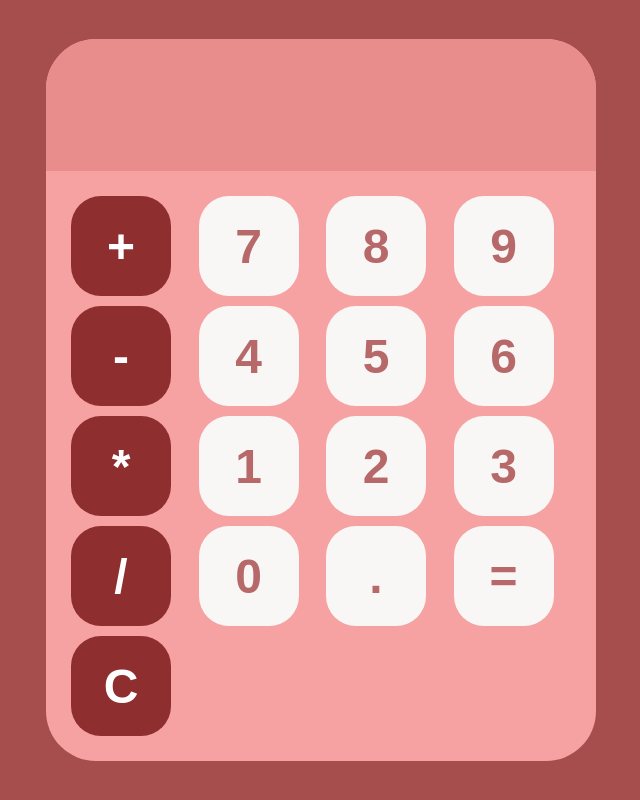
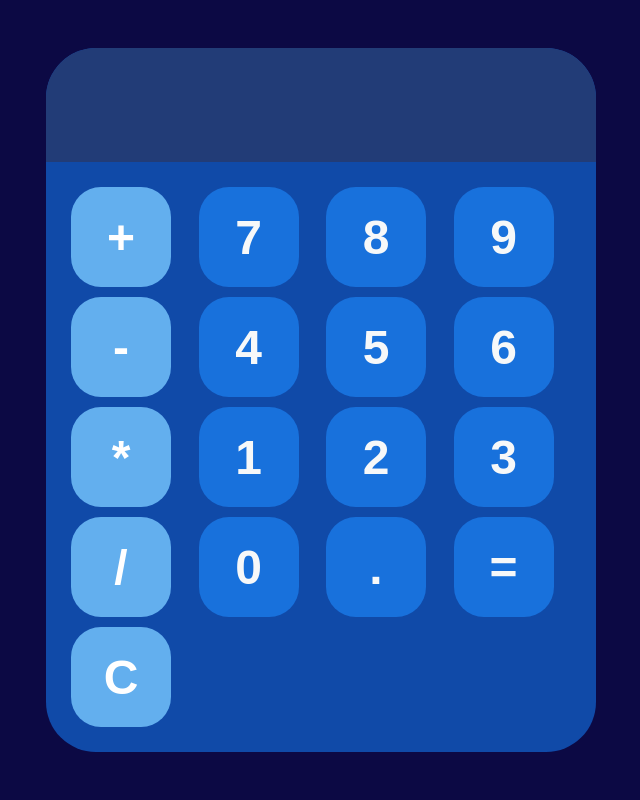
Before and after one commit to dinosaur21/Calculator, a plain HTML site: page index.html in a window 1280 px wide. Shown: the whole page, without its empty margins (319-959 px from the left). Drawn offline with Linux system fonts and the light colour scheme.

Commit message:
Update styles.css

```diff
--- a/styles.css
+++ b/styles.css
@@ -4,11 +4,11 @@ body{
     align-items: center;
     justify-content: center;
     height: 100vh;
-    background-color: hsl(0, 36%, 48%);
+    background-color: hsl(243, 77%, 15%);
 }
 #calculator{
     font-family: monospace;
-    background-color: hsl(0, 83%, 80%);
+    background-color: hsl(217, 83%, 36%);
 
     border-radius:50px;
     max-width:550px;
@@ -17,11 +17,11 @@ body{
 #display{
     width: 100%;
     padding: 20px;
-    font-size: 5rem;
-    text-align: left;
+    font-size: 4rem;
+    text-align:justify;
     border: none;
-    background-color: hsl(0, 67%, 73%);
-    color: white;
+    background-color: hsl(222, 55%, 30%);
+    color: rgb(254, 253, 253);
 }
 #keys{
     display: grid;
@@ -34,28 +34,28 @@ button{
     height: 100px;
     border-radius: 30px;
     border: none;
-    background-color: hsl(0, 23%, 97%);
-    color: rgb(183, 104, 104);
+    background-color: hsl(213, 80%, 48%);
+    color: rgb(246, 248, 249);
     font-size: 3rem;
     font-weight: bold;
     cursor: pointer;
 }
 button:hover{
-    background-color: hsl(0, 32%, 83%);
+    background-color: hsl(211, 62%, 39%);
 }
 button:active{
-    background-color: hsl(0, 45%, 84%);
+    background-color: hsl(219, 84%, 33%);
 
 }
 .operator-btn{
-    background-color: hsl(0, 51%, 37%);
+    background-color: hsl(207, 80%, 66%);
     color:white;
 }
 .operator-btn:hover{
-    background-color: hsl(0, 33%, 19%);
+    background-color: hsl(210, 55%, 45%);
 }
 .operator-btn:active{
-    background-color: hsl(0, 30%, 20%);
+    background-color: hsl(203, 63%, 33%);
 }
 
 
```
